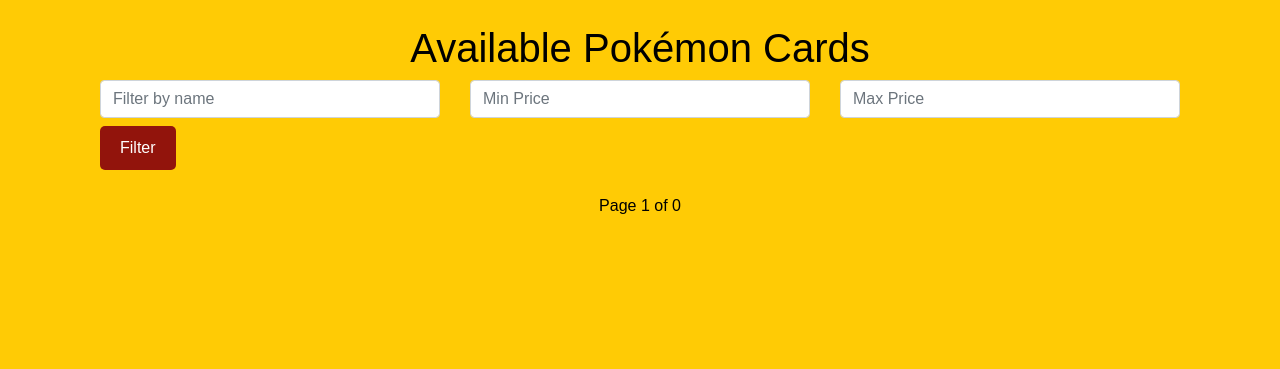
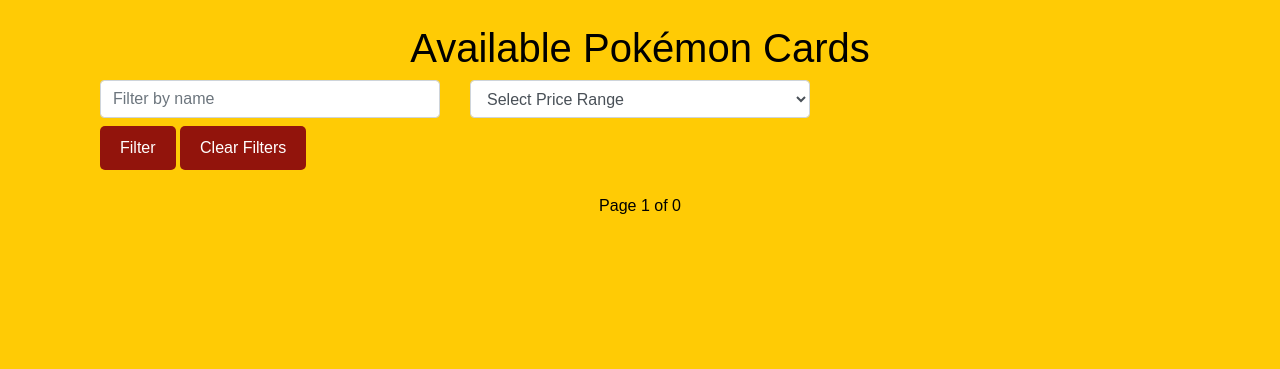
Before and after one commit to edin2pies/pokemart, a Flask app: page / in a window 1280 px wide. Shown: the part 62-431 px from the top of the page. Run offline with Flask 3, Linux system fonts and the light colour scheme; data that the repository does not hold is empty; some libraries are stand-ins or nearby versions.

Commit message:
Added single price range filter with onchange event listener to home page

```diff
--- a/routes.py
+++ b/routes.py
@@ -18,8 +18,7 @@
 def index():
     # Get the filter parameters from the request
     name_filter = request.args.get('name')
-    min_price = request.args.get('min_price', type=float)
-    max_price = request.args.get('max_price', type=float)
+    price_range = request.args.get('price_range')
 
     # Start with the base query
     query = Card.query
@@ -28,17 +27,21 @@
     if name_filter:
         query = query.filter(Card.name.ilike(f'%{name_filter}%'))  # Filter by name
 
-    if min_price is not None:
-        query = query.filter(Card.price >= min_price)  # Filter by minimum price
-
-    if max_price is not None:
-        query = query.filter(Card.price <= max_price)  # Filter by maximum price
+    if price_range:
+        if price_range == '50+':
+            query = query.filter(Card.price > 50)  # Filter for cards over $50
+        else:
+            min_price, max_price = price_range.split('-')
+            query = query.filter(Card.price >= float(min_price))
+            if max_price != '+':
+                query = query.filter(Card.price <= float(max_price))
 
     # Paginate the results
     page = request.args.get('page', 1, type=int)
     cards = query.paginate(page=page, per_page=10)
 
     return render_template('index.html', cards=cards)
+
 
 @app.route('/register', methods=['GET', 'POST'])
 def register():
--- a/templates/index.html
+++ b/templates/index.html
@@ -4,28 +4,34 @@
     <h1 class="text-center">Available Pokémon Cards</h1>
 
     <!-- Filter Form -->
-    <form method="GET" class="mb-4">
+    <form method="GET" class="mb-4" id="filterForm">
         <div class="row">
             <div class="col-md-4">
-                <input type="text" name="name" placeholder="Filter by name" class="form-control">
+                <input type="text" name="name" placeholder="Filter by name" class="form-control"
+                       value="{{ request.args.get('name', '') }}">
             </div>
             <div class="col-md-4">
-                <input type="number" name="min_price" placeholder="Min Price" class="form-control" step="0.01">
-            </div>
-            <div class="col-md-4">
-                <input type="number" name="max_price" placeholder="Max Price" class="form-control" step="0.01">
+                <select name="price_range" class="form-control" onchange="this.form.submit()">
+                    <option value="">Select Price Range</option>
+                    <option value="0-5" {% if request.args.get('price_range') == '0-5' %}selected{% endif %}>Up to $5.00</option>
+                    <option value="5-10" {% if request.args.get('price_range') == '5-10' %}selected{% endif %}>$5.00 - $10.00</option>
+                    <option value="10-20" {% if request.args.get('price_range') == '10-20' %}selected{% endif %}>$10.00 - $20.00</option>
+                    <option value="20-50" {% if request.args.get('price_range') == '20-50' %}selected{% endif %}>$20.00 - $50.00</option>
+                    <option value="50+" {% if request.args.get('price_range') == '50+' %}selected{% endif %}>Over $50.00</option>
+                </select>
             </div>
         </div>
         <button type="submit" class="btn btn-primary mt-2">Filter</button>
+        <button type="button" class="btn btn-secondary mt-2" onclick="clearFilters()">Clear Filters</button>
     </form>
 
     <div class="text-center mb-4">
         {% if cards.has_prev %}
-            <a href="{{ url_for('index', page=cards.prev_num) }}" class="btn btn-secondary">Previous</a>
+            <a href="{{ url_for('index', page=cards.prev_num, name=request.args.get('name', ''), price_range=request.args.get('price_range', '')) }}" class="btn btn-secondary">Previous</a>
         {% endif %}
         <span>Page {{ cards.page }} of {{ cards.pages }}</span>
         {% if cards.has_next %}
-            <a href="{{ url_for('index', page=cards.next_num) }}" class="btn btn-secondary">Next</a>
+            <a href="{{ url_for('index', page=cards.next_num, name=request.args.get('name', ''), price_range=request.args.get('price_range', '')) }}" class="btn btn-secondary">Next</a>
         {% endif %}
     </div>
 
@@ -44,4 +50,14 @@
         {% endfor %}
     </div>
 </div>
+
+<script>
+    function clearFilters() {
+        document.querySelector('input[name="name"]').value = '';
+        document.querySelector('select[name="price_range"]').value = '';
+        // Submit the form to refresh the page with cleared filters
+        document.getElementById('filterForm').submit();
+    }
+</script>
+
 {% endblock %}
```
